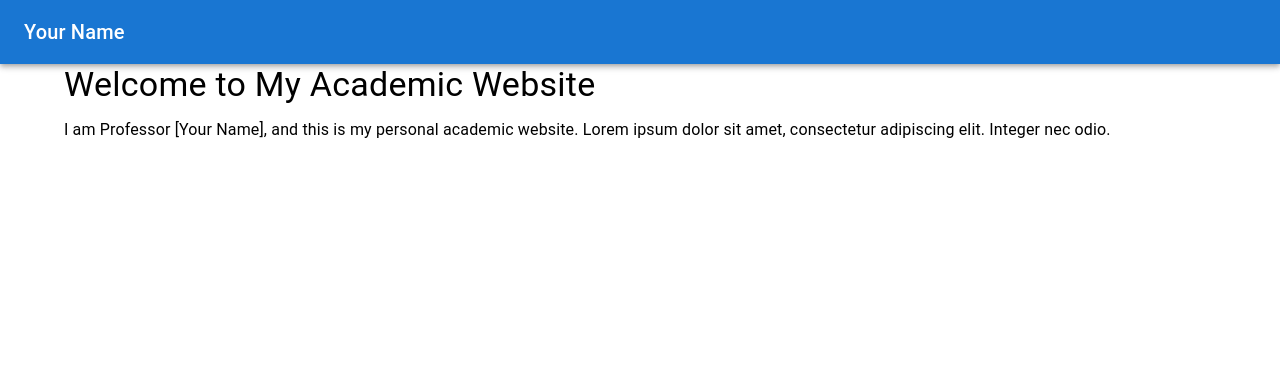
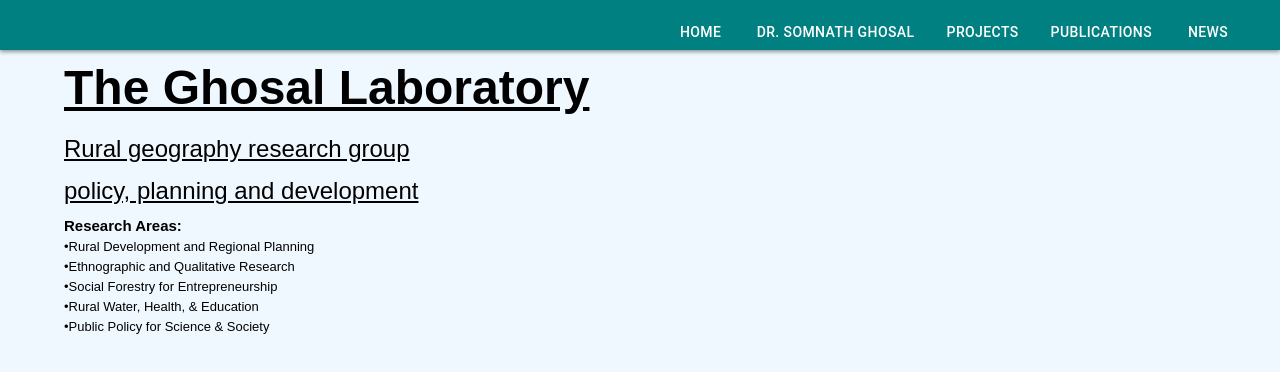
Before and after one commit to alphaeuro/Academic-Website, a React (Create React App) app: page / in a window 1280 px wide. Shown: the top 372 px of the page. Built offline with nearby package versions, Linux system fonts and the light colour scheme.

Commit message:
navbar created

```diff
--- a/src/components/Home.js
+++ b/src/components/Home.js
@@ -5,12 +5,27 @@ import { Container, Typography } from '@mui/material';
 const Home = () => {
   return (
     <Container>
-      <Typography variant="h4" gutterBottom>
-        Welcome to My Academic Website
+      <Typography variant="h3" gutterBottom  style={{ marginTop: '10px' ,  fontFamily: 'Montserrat, sans-serif' , textDecoration: 'underline' , fontWeight: 'bold'}} >
+        The Ghosal Laboratory
       </Typography>
-      <Typography variant="body1">
-        I am Professor [Your Name], and this is my personal academic website. Lorem ipsum dolor sit amet, consectetur adipiscing elit. Integer nec odio.
+      <Typography variant="h5" gutterBottom  style={{ marginTop: '10px' ,  fontFamily: 'Montserrat, sans-serif', textDecoration: 'underline' , fontWeight: 'semibold'}}>
+       Rural geography research group
       </Typography>
+      <Typography variant="h5" gutterBottom  style={{ marginTop: '10px' ,  fontFamily: 'Montserrat, sans-serif' , textDecoration: 'underline' , fontWeight: 'semibold'}}>
+       policy, planning and development
+      </Typography>
+      <Typography variant="h7" gutterBottom  style={{ marginTop: '10px' ,  fontFamily: 'Montserrat, sans-serif' , fontSize: '15px' , fontWeight: 'bold'}}>
+       Research Areas:<br />
+      </Typography>
+      <Typography variant="body" gutterBottom style={{ marginTop: '10px' ,  fontFamily: 'Montserrat, sans-serif' , fontSize: '13px' , }}>
+      •Rural Development and Regional Planning <br />
+      •Ethnographic and Qualitative Research <br />
+      •Social Forestry for Entrepreneurship <br />
+      •Rural Water, Health, & Education <br />
+      •Public Policy for Science & Society
+      </Typography>
+
+
     </Container>
   );
 };
--- a/src/components/Navbar.js
+++ b/src/components/Navbar.js
@@ -1,12 +1,20 @@
 // Navbar.js
 import React from 'react';
-import { AppBar, Toolbar, Typography } from '@mui/material';
+import { AppBar, Toolbar, Typography, Button } from '@mui/material';
+
+
 
 const Navbar = () => {
   return (
-    <AppBar position="static">
-      <Toolbar>
-        <Typography variant="h6">Your Name</Typography>
+    <AppBar position="static" sx={{ backgroundColor: '#008080', boxShadow: '0 2px 4px rgba(0, 0, 0, 0.4)' , justifyContent: 'space-between' , height: '50px' }}>
+      <Toolbar sx={{ padding: '0 1rem', display: 'flex', alignItems: 'right', justifyContent: 'flex-end' }}>
+      <Typography variant="h6" component="div" sx={{ display: 'flex', top: '-100px' }} style={{ fontFamily: 'Montserrat, sans-serif' }}>
+        </Typography>
+        <Button color="inherit" sx={{ marginRight: '1rem', '&:hover': { backgroundColor: '#20b2aa' } }} >Home</Button>
+        <Button color="inherit" sx={{ marginRight: '1rem', '&:hover': { backgroundColor: '#20b2aa' } }}>Dr. Somnath Ghosal</Button>
+        <Button color="inherit" sx={{ marginRight: '1rem', '&:hover': { backgroundColor: '#20b2aa' } }}>Projects</Button>
+        <Button color="inherit" sx={{ marginRight: '1rem', '&:hover': { backgroundColor: '#20b2aa' } }}>Publications</Button>
+        <Button color="inherit" sx={{ marginRight: '1rem', '&:hover': { backgroundColor: '#20b2aa' } }}>News</Button>
       </Toolbar>
     </AppBar>
   );
--- /dev/null
+++ b/src/homecolor.css
@@ -0,0 +1,7 @@
+/* globalStyles.css */
+
+body {
+    background-color: #f0f8ff; /* Replace with your desired background color */
+    margin: 0; /* Remove default body margin */
+    padding: 0; /* Remove default body padding */
+  }
--- a/src/index.js
+++ b/src/index.js
@@ -3,6 +3,7 @@ import ReactDOM from 'react-dom/client';
 import './index.css';
 import App from './App';
 import reportWebVitals from './reportWebVitals';
+import './homecolor.css'; // Import the global CSS file
 
 const root = ReactDOM.createRoot(document.getElementById('root'));
 root.render(
```
Also changed, not shown: 1 other file (tests, documents, lock files or other folders).
